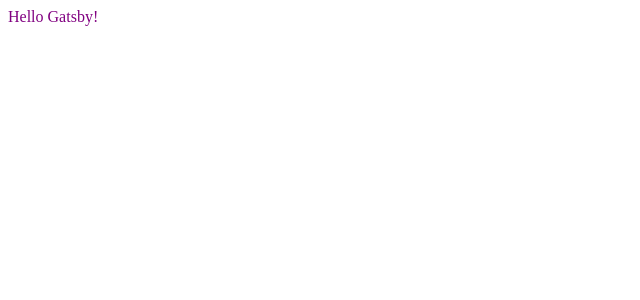
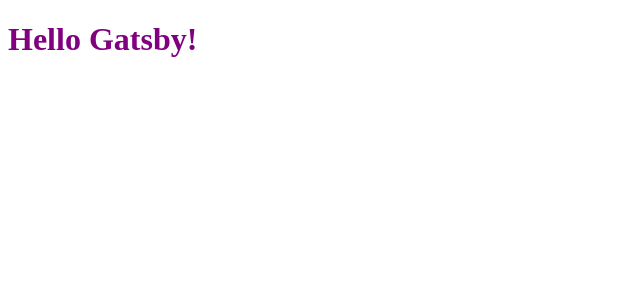
Before and after one commit to ahebwa49/gatsby-starter, a Gatsby app: page / in a window 1280 px wide. Shown: the top 300 px of the page, without its empty margins (0-640 px from the left). Built offline with nearby package versions, Linux system fonts and the light colour scheme.

Commit message:
change the text to leavel-one header

```diff
--- a/src/pages/index.js
+++ b/src/pages/index.js
@@ -1,5 +1,7 @@
 import React from "react"
 
 export default () =>(
-  <div style={{ color: `purple` }}>Hello Gatsby!</div>
+  <div style={{ color: `purple` }}>
+  <h1>Hello Gatsby!</h1>
+  </div>
 )
```
